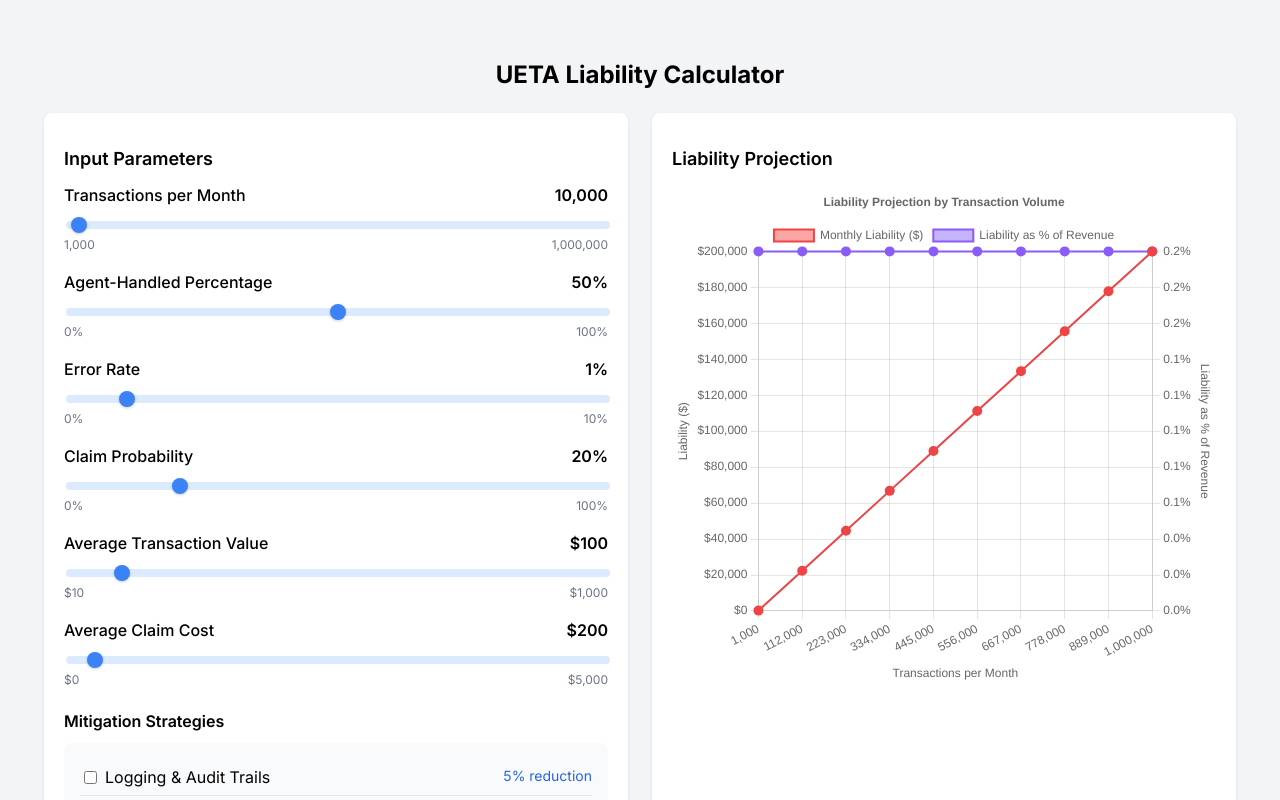
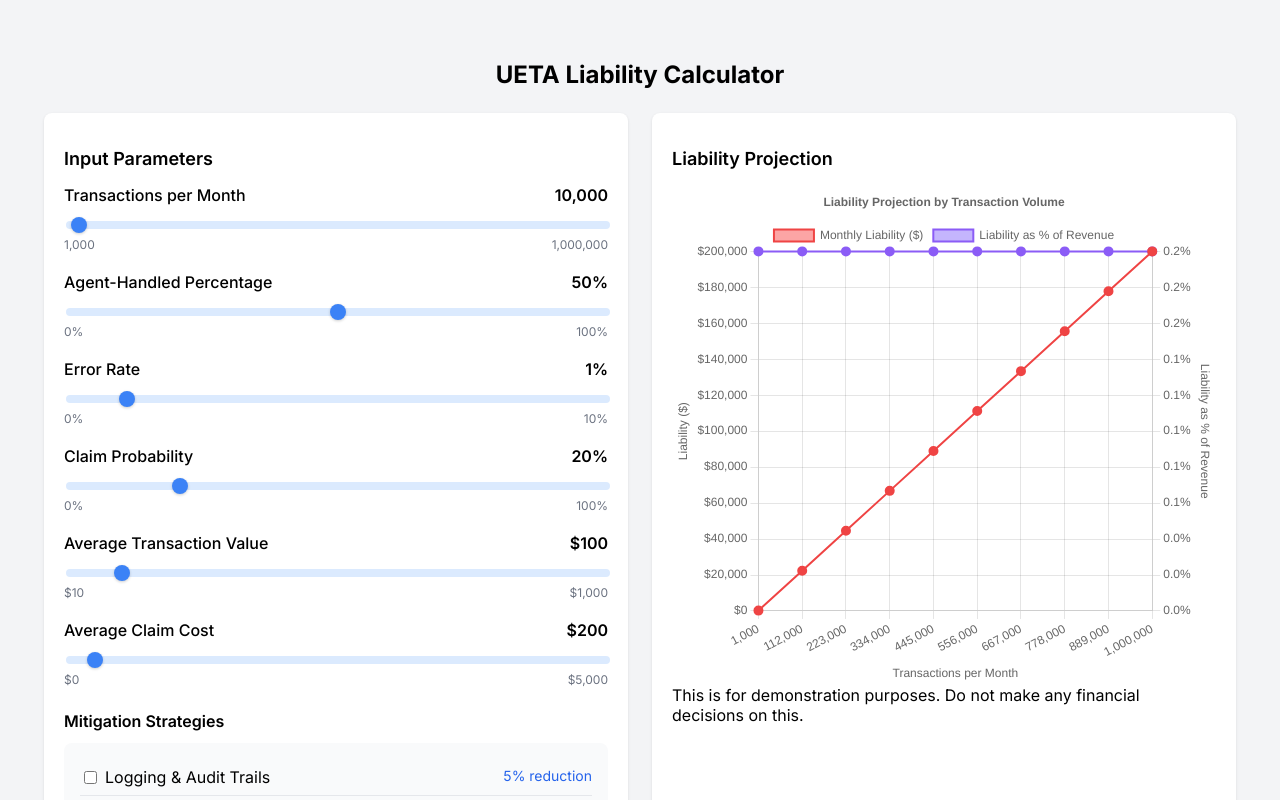
Before and after one commit to agentoverlay/ueta-agent-error-handling-demos, a React (Vite) app in the folder ueta-liability-calculator/: page / in a window 1280 px wide. Shown: the top 800 px of the page. Built offline with nearby package versions, Linux system fonts and the light colour scheme.

Commit message:
added disclosure

```diff
--- a/ueta-liability-calculator/src/components/UETALiabilityCalculator.tsx
+++ b/ueta-liability-calculator/src/components/UETALiabilityCalculator.tsx
@@ -780,6 +780,8 @@ export const UetaLiabilityCalculator = () => {
           <div style={{ height: "500px" }}>
             <Line data={chartData} options={chartOptions} />
           </div>
+          This is for demonstration purposes. Do not make any financial
+          decisions on this.
         </div>
       </div>
     </div>
```
